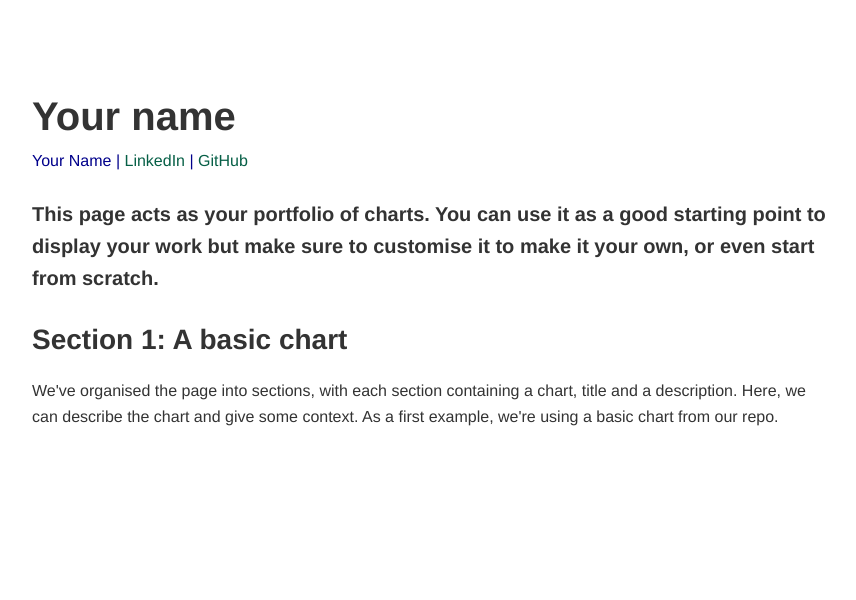
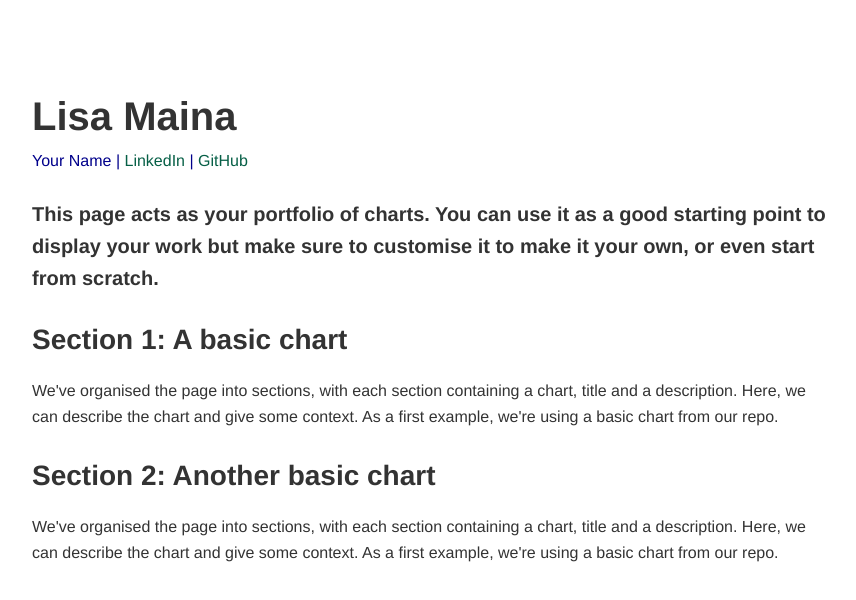
Before and after one commit to lisamaina-25/lisamaina-25.github.io, a plain HTML site: page RoughWork.html in a window 1280 px wide. Shown: the whole page, without its empty margins (208-1064 px from the left). Drawn offline with Linux system fonts and the light colour scheme; a script that the page names is missing.

Commit message:
Add files via upload

```diff
--- a/RoughWork.html
+++ b/RoughWork.html
@@ -45,7 +45,7 @@
 <!-- The body tag contains the elements that visitors to our page will see. -->
     <h1 class="big" style="margin-bottom: 0px;"> <!-- We have added a class to the header called "big" which we can use to style it in the CSS -->
         <!-- This is a header, it is the largest text on the page -->
-        Your name
+        Lisa Maina
     </h1>
     <p style="margin-top: 0px; color: darkblue">
         <!-- we're setting the margin to 0px so the header and authour name are close together -->
@@ -68,7 +68,13 @@
 
         <!-- This element will contain our vega-lite chart -->
         <figure id="Location1"></figure> <!-- we give it an id so we can put a vega-lite graph here with VegaEmbed -->
-
+            <div class="chart-description">
+            <h2>Section 2: Another basic chart</h2>
+            <p> <!-- This is a paragraph, it's the main way to display text on a web page -->
+                We've organised the page into sections, with each section containing a chart, title and a description. Here, we can describe the chart and give some context.
+                As a first example, we're using a basic chart from our repo.
+            </p>
+        </div>
     </section>
 
     <!-- Do you want to add more sections? -->
@@ -92,8 +98,23 @@
         // let figure_2_spec = ...
         // vegaEmbed('#Location2', figure_2_spec)
 
+    </script>
+
+        <!-- This element will contain our vega-lite chart -->
+        <figure id="Location2"></figure> <!-- we give it an id so we can put a vega-lite graph here with VegaEmbed -->
+    <script>
+        // This is a comment in JavaScript - it's a different language to HTML and CSS
+
+        let figure_2_spec = "wk1_chart1.json"; // We're storing the URL of the graph we want to display in a variable
+        // You should have a spec for a graph in this same folder. Just specify its name here, e.g. let figure_1_spec = "chart1.json"
+
+        vegaEmbed('#Location2', figure_2_spec) // We're using the vegaEmbed function to put a graph in the element with id figure_2
+
 
     </script>
+
+</section>
+
 
 </body>
 
```
